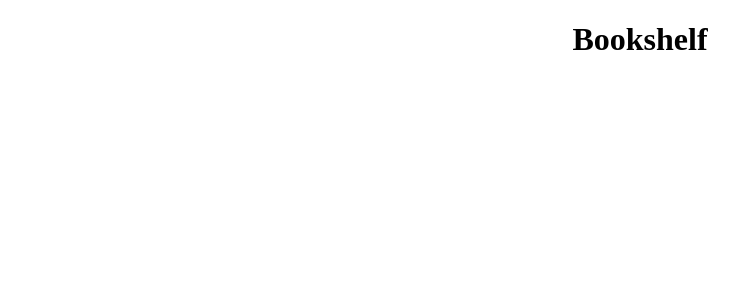
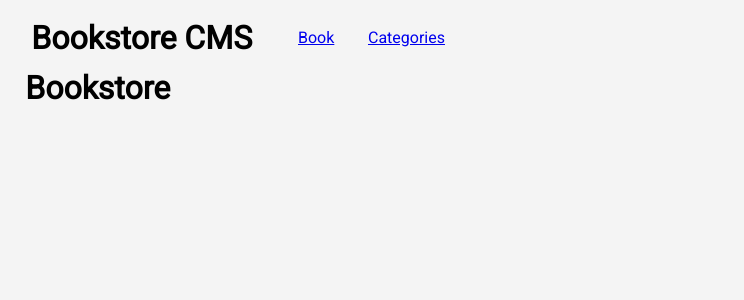
Before and after one commit to akezeth/Bookstore, a React (Create React App) app: page / in a window 1280 px wide. Shown: the top 300 px of the page, without its empty margins (0-744 px from the left). Built offline with nearby package versions, Linux system fonts and the light colour scheme.

Commit message:
Add 2 routes

```diff
--- a/src/App.css
+++ b/src/App.css
@@ -1,3 +1,28 @@
-.App h1 {
-  text-align: center;
+@import url('https://fonts.googleapis.com/css2?family=Crete+Round&family=Roboto&display=swap');
+
+* {
+  box-sizing: border-box;
+  margin: 0.5%;
+  padding: 0;
+  list-style-type: none;
 }
+
+body {
+  background-color: #f4f4f4;
+  font-family: 'Roboto', sans-serif;
+}
+
+header {
+  display: flex;
+  justify-content: flex-start;
+  align-items: center;
+  gap: 2rem;
+}
+
+nav ul {
+  display: flex;
+  flex-direction: row;
+  justify-content: flex-start;
+  gap: 2rem;
+
+}
--- a/src/App.js
+++ b/src/App.js
@@ -1,10 +1,30 @@
+import { Route, Routes, Link } from 'react-router-dom';
+import Books from './components/Books';
+import Categories from './components/Categories';
+
 import './App.css';
 
 function App() {
   return (
-    <div className="App">
-      <h1>Bookshelf</h1>
-    </div>
+    <>
+      <header>
+        <h1>Bookstore CMS</h1>
+        <nav>
+          <ul>
+            <li>
+              <Link to="/">Book</Link>
+            </li>
+            <li>
+              <Link to="/categories">Categories</Link>
+            </li>
+          </ul>
+        </nav>
+      </header>
+      <Routes>
+        <Route path='/' element={<Books />} />
+        <Route path='/categories' element={<Categories />} />
+      </Routes>
+    </>
   );
 }
 
--- /dev/null
+++ b/src/components/Books.js
@@ -0,0 +1,7 @@
+const Books = () => {
+  return (
+    <h1>Bookstore</h1>
+  );
+}
+
+export default Books;
--- /dev/null
+++ b/src/components/Categories.js
@@ -0,0 +1,9 @@
+const Categories = () => {
+  return (
+    <>
+      <h2>Categories...</h2>
+    </>
+  );
+}
+
+export default Categories;
```
